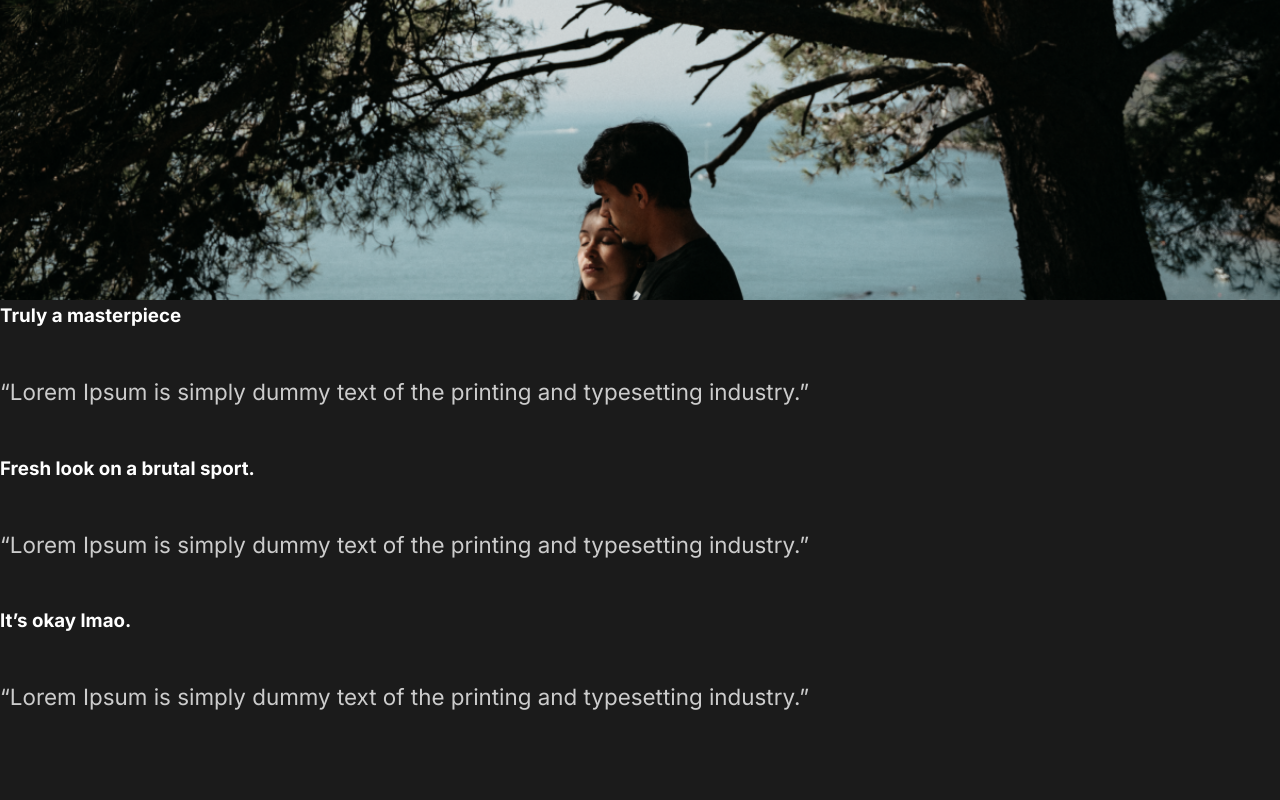
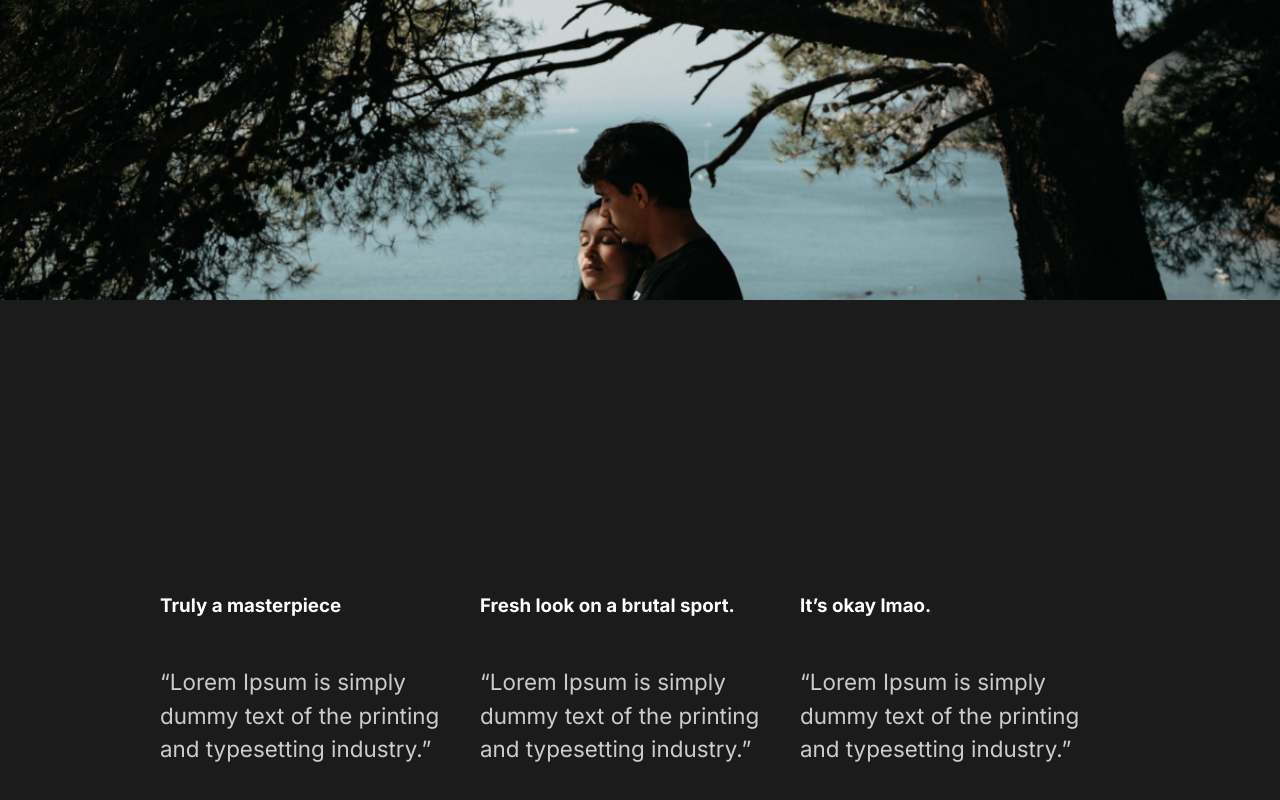
Before and after one commit to jos3ph-m/Capture, a React (Create React App) app: page /work/good-times in a window 1280 px wide. Shown: the part 500-1300 px from the top of the page. Before the commit the page ends 1262 px from the top, so only its background shows below. Built offline with nearby package versions, Linux system fonts and the light colour scheme.

Commit message:
Awards styling

```diff
--- a/src/pages/MovieDetail.js
+++ b/src/pages/MovieDetail.js
@@ -56,6 +56,15 @@ const HeadLine = styled.div`
 `
 
 const Awards = styled.div`
+  min-height: 80vh;
+  display: flex;
+  margin: 5rem 10rem;
+  align-items: center;
+  justify-content: space-around;
+`
+
+const AwardStyle = styled.div`
+
 `
 
 // Award Component
```
Also changed, not shown: 1 other file (tests, documents, lock files or other folders).
